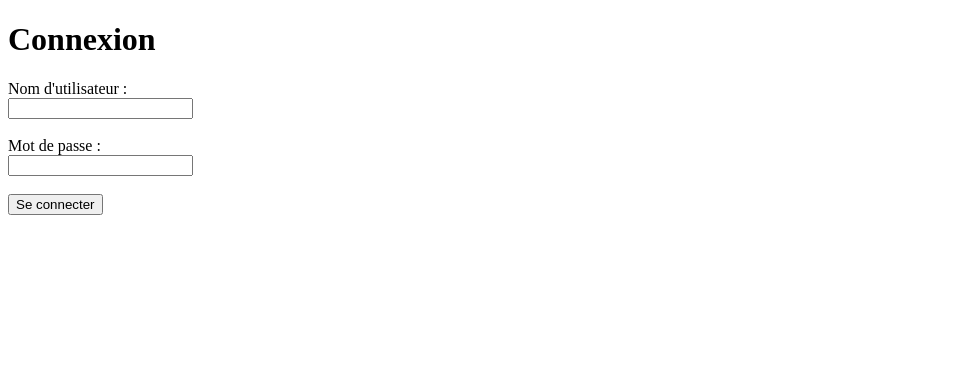
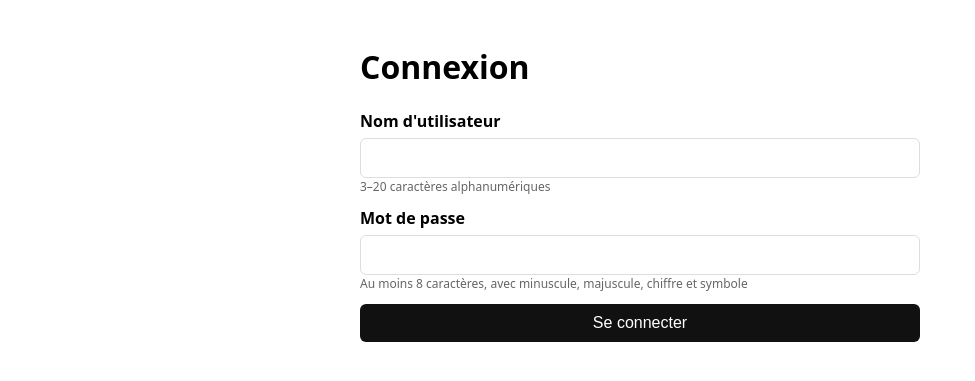
Before and after one commit to PumixA/exo_pattern, a Flask app: page /login in a window 1280 px wide. Shown: the top 381 px of the page, without its empty margins (0-975 px from the left). Run offline with Flask 3, Linux system fonts and the light colour scheme.

Commit message:
validation côté client du formulaire login

```diff
--- a/templates/login.html
+++ b/templates/login.html
@@ -1,24 +1,62 @@
 <!doctype html>
-<html>
+<html lang="fr">
   <head>
     <meta charset="utf-8">
     <title>Connexion</title>
+    <meta name="viewport" content="width=device-width, initial-scale=1">
+    <style>
+      body { font-family: system-ui, -apple-system, Segoe UI, Roboto, Arial, sans-serif; padding: 24px; max-width: 560px; margin: auto; }
+      form { display: grid; gap: 12px; margin-top: 12px; }
+      label { font-weight: 600; }
+      input { padding: 10px 12px; border: 1px solid #ddd; border-radius: 6px; font-size: 16px; }
+      button { padding: 10px 14px; border: 0; border-radius: 6px; cursor: pointer; font-size: 16px; }
+      .btn { background: #111; color: #fff; }
+      .error { background: #ffe9e9; color: #a10000; padding: 10px 12px; border: 1px solid #ffbcbc; border-radius: 6px; margin: 10px 0; }
+      .hint { color: #666; font-size: 12px; margin-top: -6px; }
+      .stack { display: grid; gap: 6px; }
+      a { color: #0a58ca; text-decoration: none; }
+      a:hover { text-decoration: underline; }
+    </style>
   </head>
   <body>
     <h1>Connexion</h1>
 
     {% if error %}
-<p style="color:red;">{{ error }}</p>
+      <div class="error">{{ error }}</div>
     {% endif %}
 
-<form method="POST" action="/login">
-    <label>Nom d'utilisateur :</label><br>
-    <input type="text" name="username" required><br><br>
+    <form method="POST" action="/login" novalidate>
+      <div class="stack">
+        <label for="username">Nom d'utilisateur</label>
+        <input
+          id="username"
+          name="username"
+          type="text"
+          inputmode="latin"
+          required
+          pattern="[A-Za-z0-9]{3,20}"
+          title="3 à 20 caractères alphanumériques (A-Z, a-z, 0-9)."
+          value="{{ last_username or '' }}"
+          autocomplete="username"
+        >
+        <div class="hint">3–20 caractères alphanumériques</div>
+      </div>
 
-    <label>Mot de passe :</label><br>
-    <input type="password" name="password" required><br><br>
+      <div class="stack">
+        <label for="password">Mot de passe</label>
+        <input
+          id="password"
+          name="password"
+          type="password"
+          required
+          pattern="(?=.*[a-z])(?=.*[A-Z])(?=.*\\d)(?=.*[@$!%*?&]).{8,}"
+          title="Au moins 8 caractères, avec minuscule, majuscule, chiffre et symbole."
+          autocomplete="current-password"
+        >
+        <div class="hint">Au moins 8 caractères, avec minuscule, majuscule, chiffre et symbole</div>
+      </div>
 
-    <button type="submit">Se connecter</button>
+      <button class="btn" type="submit">Se connecter</button>
     </form>
   </body>
 </html>
```
Lines whose indentation alone changed are shown as unchanged.
